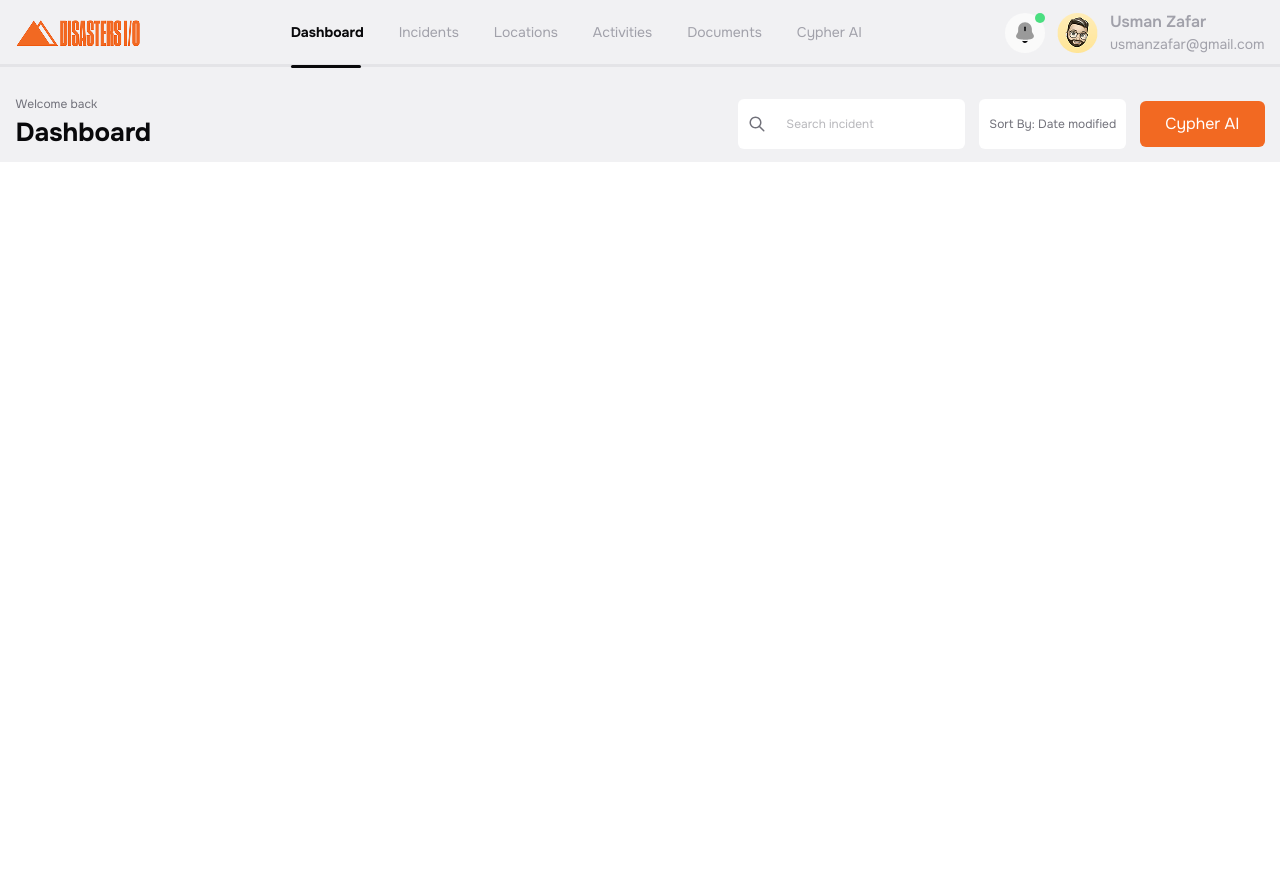
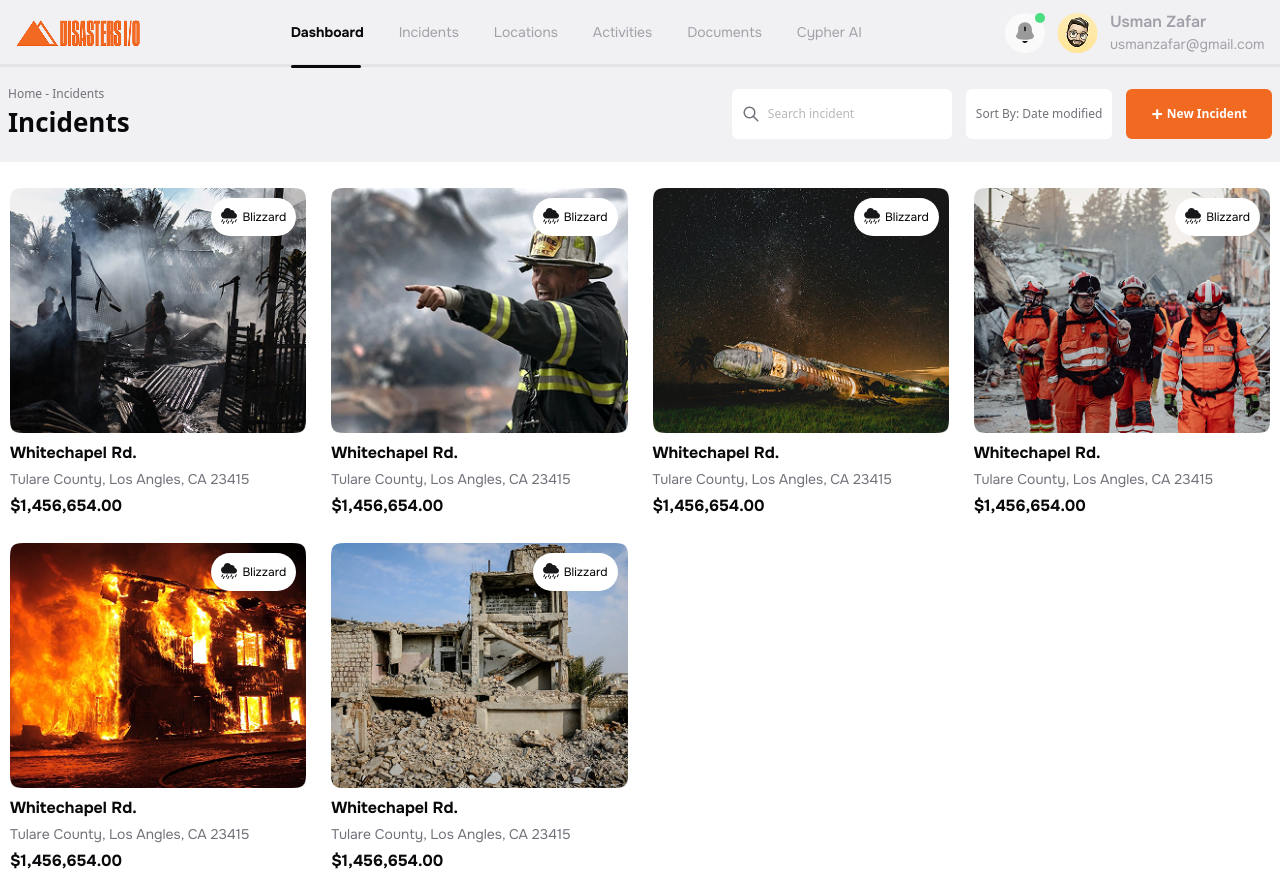
Before and after one commit to Abusyead/assignment-3, a React (Vite) app: page /Incidents in a window 1280 px wide. Before the commit the page ends 800 px from the top, so only its background shows below. Built offline with nearby package versions, Linux system fonts and the light colour scheme.

Commit message:
Dashboard and incidents and create newincidents file

```diff
--- a/src/App.jsx
+++ b/src/App.jsx
@@ -2,7 +2,8 @@ import './App.css'
 import {BrowserRouter , Route , Routes } from "react-router-dom"
 import { Navbar } from './Components/Navbar'
 import Dashboard from './Components/Dashboard'
-import DashMessage from './Components/Common/DashMessage'
+import Incidents from './Components/Incidents'
+import NewIncident from './Components/NewIncident'
 
 function App() {
 
@@ -12,6 +13,8 @@ function App() {
             <Navbar />
             <Routes>
               <Route path='/' element={<Dashboard />} />
+              <Route path='/Incidents' element={<Incidents />} />
+              <Route path='/NewIncident' element={<NewIncident />} />
             </Routes>
         </BrowserRouter>
     </>
--- a/src/Components/Common/Button.jsx
+++ b/src/Components/Common/Button.jsx
@@ -1,6 +1,6 @@
 import { cn } from "../lib/utils"
 export const Button = ({className , children }) => {
   return (
-    <button className={cn('py-[8px] px-[25px] rounded-[6px] bg-orange',className)}>{children}</button>
+    <button className={cn('text-white cursor-pointer py-[14px] px-[25px] font-bold text-[12px] rounded-[6px] bg-orange',className)}>{children}</button>
   )
 }
--- /dev/null
+++ b/src/Components/Common/NavTitle.jsx
@@ -0,0 +1,8 @@
+import { cn } from "../lib/utils"
+export const NavTitle = ({className , children}) => {
+  return (
+
+        <h2 className={cn("text-[26px] font-bold text-[#09090B]", className)}>{children}</h2>
+
+  )
+}
--- /dev/null
+++ b/src/Components/Common/Navdis.jsx
@@ -0,0 +1,8 @@
+import React from 'react'
+import { cn } from '../lib/utils'
+
+export const Navdis = ({className , children}) => {
+  return (
+    <h1 className={cn('text-[12px] font-normal text-[#71717A]', className)} >{children}</h1>
+  )
+}
--- a/src/Components/Common/Navsearch.jsx
+++ /dev/null
@@ -1,9 +0,0 @@
-import { Button } from "./Button"
-
-export const Navsearch = ({title, navNam,sort , btn ,search ,onClick}) => {
-  return (
-    <section>
-
-    </section>
-  )
-}
--- /dev/null
+++ b/src/Components/Common/Search.jsx
@@ -0,0 +1,10 @@
+import React from 'react'
+
+export const Search = () => {
+  return (
+    <div className='flex items-center bg-white justify-start gap-2 rounded-[6px] py-4 px-2.5'>
+        <img src="img/search.svg" alt="Search Icon" />
+        <input type="text" className='text-[12px] font-normal text-[#71717A] ' placeholder="Search incident" />
+    </div>
+  )
+}
--- /dev/null
+++ b/src/Components/Common/WhiteBtn.jsx
@@ -0,0 +1,10 @@
+import React from 'react'
+import { cn } from '../lib/utils'
+
+function WhiteBtn({className , children}) {
+  return (
+    <button className={cn('px-2.5 py-4 bg-white text-[12px] font-normal rounded-[6px] text-[#71717A] cursor-pointer',className)}>{children}</button>
+  )
+}
+
+export default WhiteBtn
--- a/src/Components/Dashboard.jsx
+++ b/src/Components/Dashboard.jsx
@@ -2,6 +2,11 @@ import { useState } from 'react';
 import { Container } from './Common/Container';
 import DashMessage from './Common/DashMessage';
 import Heroarea from './Common/Heroarea';
+import { NavTitle } from './Common/NavTitle';
+import { Navdis } from './Common/navdis';
+import { Search } from './Common/Search';
+import WhiteBtn from './Common/WhiteBtn';
+import { Button } from './Common/Button';
 
 function Dashboard() {
   const [ismessage, setIsMessage] = useState(false);
@@ -9,6 +14,24 @@ function Dashboard() {
 
   return (
     <section>
+    <div className='bg-[#E4E4E780]'>
+      <div className='max-w-[1300px] mx-auto px-2 py-5'>
+          <div className='flex items-center justify-between'>
+            <div>
+              <Navdis>Welcome back</Navdis>
+              <NavTitle>Dashboard</NavTitle>
+
+            </div>
+            <div className='flex justify-center items-center gap-[14px]'>
+              <Search></Search>
+              <WhiteBtn>Sort By: Date modified</WhiteBtn>
+              <Button>Cypher AI</Button>
+
+            </div>
+          </div>
+
+      </div>
+    </div>
       <Container className="max-w-[1300px] h-[110vh] relative">
         <Heroarea />
         <div className="absolute bottom-25 right-0 flex flex-col gap-5 items-end">
--- /dev/null
+++ b/src/Components/Incidents.jsx
@@ -0,0 +1,40 @@
+import React from 'react'
+import { Container } from './Common/Container'
+import Heroarea from './Common/Heroarea'
+
+import { NavTitle } from './Common/NavTitle';
+import { Navdis } from './Common/navdis';
+import { Search } from './Common/Search';
+import WhiteBtn from './Common/WhiteBtn';
+import { Button } from './Common/Button';
+import { NavLink } from 'react-router-dom';
+
+function Incidents() {
+  return (
+    <section>
+        <div className='bg-[#E4E4E780]'>
+          <div className='max-w-[1300px] mx-auto px-2 py-5'>
+              <div className='flex items-center justify-between'>
+                <div>
+                  <Navdis>Home - Incidents</Navdis>
+                  <NavTitle>Incidents</NavTitle>
+
+                </div>
+                <div className='flex justify-center items-center gap-[14px]'>
+                  <Search></Search>
+                  <WhiteBtn>Sort By: Date modified</WhiteBtn>
+                   <NavLink to="NewIncident"><Button className="flex items-center justify-center gap-1 py-[10px]"><span className='text-[20px]'>+</span> New Incident</Button></NavLink>
+
+                </div>
+              </div>
+
+          </div>
+        </div>
+        <Container className="max-w-[1300px]">
+            <Heroarea />
+        </Container>
+    </section>
+  )
+}
+
+export default Incidents
--- a/src/Components/Navbar.jsx
+++ b/src/Components/Navbar.jsx
@@ -1,13 +1,11 @@
 import React, { useState } from 'react';
 import { Container } from './Common/Container';
+import { cn } from './lib/utils';
 import { navData } from './lib/db';
-import { cn } from './lib/utils';
 import { NavLink } from 'react-router-dom';
-import { Button } from './Common/Button';
 
 export const Navbar = () => {
-    const [Active, setActive] = useState(0); // Defaulting to first index to prevent errors
-    const activeSearch = navData[Active] ?? {}; // Safely accessing data
+    const [Active, setActive] = useState(0);
 
     return (
         <section className="bg-primary relative">
@@ -47,26 +45,7 @@ export const Navbar = () => {
                         </div>
                     </div>
                 </div>
-
                 <div className="absolute left-0 bg-[#E4E4E7] top-16 right-0 h-[3px] w-full"></div>
-
-                <div className="mt-10 flex justify-between items-center">
-                    <div>
-                        <h4 className="text-[12px] font-normal text-[#71717A]">{activeSearch?.navSearch?.title ?? ""}</h4>
-                        <h2 className="text-[26px] font-bold text-[#09090B]">{activeSearch?.navSearch?.navNam ?? ""}</h2>
-                    </div>
-
-                    <div className='flex justify-center items-center gap-[14px]'>
-                        {activeSearch?.navSearch?.search && (
-                            <div className='flex items-center bg-white justify-start gap-5 rounded-[6px] py-4 px-2.5'>
-                                <img src="img/search.svg" alt="Search Icon" />
-                                <input type="text" className='text-[12px] font-normal text-[#71717A]' placeholder={activeSearch.navSearch.search} />
-                            </div>
-                        )}
-                        {activeSearch?.navSearch?.sort && <button className='px-2.5 py-4 bg-white text-[12px] font-normal rounded-[6px] text-[#71717A] cursor-pointer'>{activeSearch.navSearch.sort}</button>}
-                        {activeSearch?.navSearch?.btn && <Button className="py-[11px] text-white cursor-pointer">{activeSearch.navSearch.btn}</Button>}
-                    </div>
-                </div>
             </Container>
         </section>
     );
--- /dev/null
+++ b/src/Components/NewIncident.jsx
@@ -0,0 +1,14 @@
+import React from 'react'
+import { Container } from './Common/Container'
+
+function NewIncident() {
+  return (
+    <section>
+        <Container>
+
+        </Container>
+    </section>
+  )
+}
+
+export default NewIncident
--- a/src/Components/lib/db/index.js
+++ b/src/Components/lib/db/index.js
@@ -15,11 +15,11 @@
         path:"/Incidents",
         name:"Incidents",
             navSearch:{
-            title:"come one",
-            navNam:"Hello",
+            title:"Home - Incidents",
+            navNam:"Incidents",
             search:"Search incident",
             sort:"Sort By: Date mo",
-            btn:"go to mon"
+            btn:"+ New Incident"
         }
     },
     {
```
